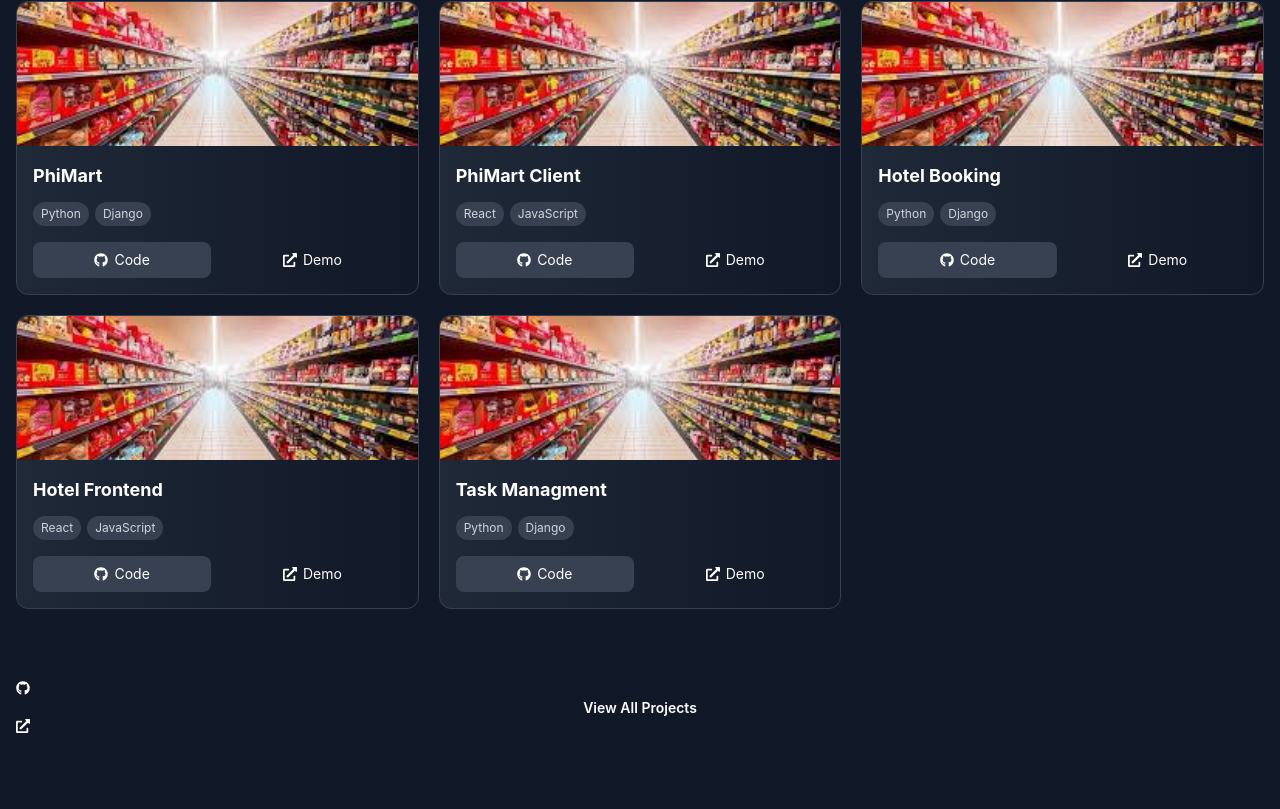
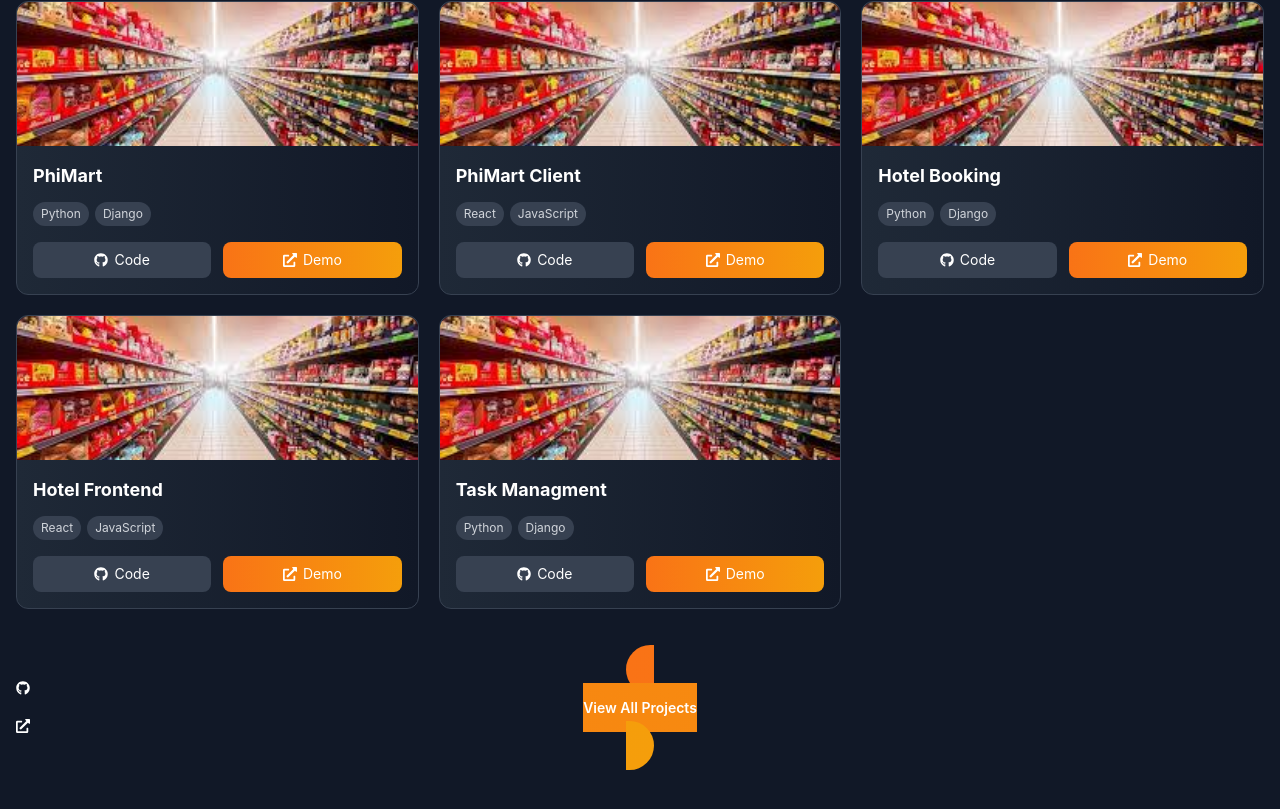
Before and after one commit to shehabuddin380/portfolio-website, a React (Vite) app: page / in a window 1280 px wide. Shown: the part 3713-4522 px from the top of the page. Built offline with nearby package versions, Linux system fonts and the light colour scheme.

Commit message:
update Projrcts and error solv

```diff
--- a/src/components/Projects.jsx
+++ b/src/components/Projects.jsx
@@ -140,10 +140,10 @@ const Projects = ({darkMode}) => {
                                     {/* Demo*/}
                                     <a href="#"
                                     style={{
-                                            background: 'linear-gradient(to right,#f97316,#f59s0b)',
+                                            background: 'linear-gradient(to right,#f97316,#f59e0b)',
                                         }}
-                                        className='flex-1 flex items-center justify-center gap-1.5 px-3 py-2 text-white text-sm rounded-lg hover:shadow-lg hover:shadow-lg hover:shadow-orange-500/25 transition-all'
-                                        data-aos="zoom-in"
+                                        className='flex-1 flex items-center justify-center gap-1.5 px-3 py-2 text-white text-sm rounded-lg hover:shadow-lg hover:shadow-orange-500/25 transition-all'
+                                        data-aos='zoom-in'
                                         data-aos-delay='400'>
                                         <FaExternalLinkAlt className='text-sm' />
                                         <span>Demo</span>
@@ -157,9 +157,9 @@ const Projects = ({darkMode}) => {
                     className='text-center mt-10'>
                         <a href="#"
                             style={{
-                                background: 'linear-gradient(to right,#f97316,#f59s0b)',
+                                background: 'linear-gradient(to right,#f97316,#f59e0b)',
                                 }}
-                                className='linear-flex items-center font-semibold gap-2 px-7 py-4 text-white text-sm rounded-full hover:shadow-lg hover:shadow-lg hover:shadow-orange-500/25 transition-all'
+                                className='linear-flex items-center font-semibold gap-2 px-7 py-4 text-white text-sm rounded-full hover:shadow-lg hover:shadow-orange-500/25 transition-all'
                                 data-aos='zoom-in'
                                 data-aos-delay='400'>
                                 <FaGithub />
@@ -172,6 +172,6 @@ const Projects = ({darkMode}) => {
 
         </section>
 
-    )
-}
+    );
+};
 export default Projects;
```
